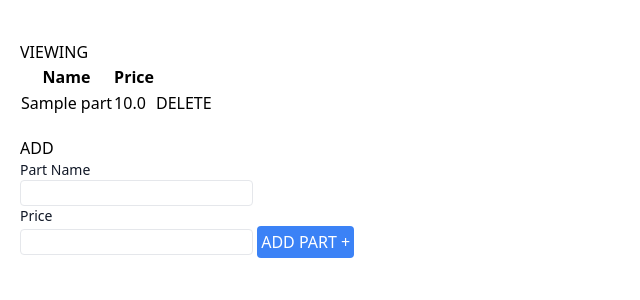
After one commit to bennyboy15/consignment_parts, a Flask app: page /test in a window 1280 px wide. The commit adds this page. Shown: the top 300 px of the page, without its empty margins (0-640 px from the left). Run offline with Flask 3, Linux system fonts and the light colour scheme; tables that the repository leaves empty hold one stand-in row (values such as "Sample post"); some libraries are stand-ins or nearby versions.

Commit message:
Test page

```diff
--- a/app.py
+++ b/app.py
@@ -4,6 +4,7 @@ from flask_migrate import Migrate
 import os
 from dotenv import load_dotenv
 from flask_login import LoginManager
+from flask_wtf import CSRFProtect
 
 db = SQLAlchemy()
 load_dotenv()
@@ -11,6 +12,7 @@ load_dotenv()
 # FACTORY DESIGN PATTERN
 def create_app():
     app = Flask(__name__, template_folder='application/templates', static_folder='application/static', static_url_path='/')
+    #csrf = CSRFProtect(app)
     app.config['SQLALCHEMY_DATABASE_URI'] = 'sqlite:///./consignment.db'
     app.secret_key = os.getenv("SECRET_KEY")
     db.init_app(app)
--- a/application/templates/orders.html
+++ b/application/templates/orders.html
@@ -18,8 +18,8 @@
             </svg>
         </button>
     </div>
+
     <button type="button" id="orderBtn" class="px-3 py-2 bg-blue-700 rounded text-sm font-medium text-white hover:bg-blue-900">New Order +</button>
-
     <!-- Dropdown Menu -->
     <div id="customer-dropdown"
         class="absolute top-full left-0 mt-1 z-50 w-56 hidden rounded border border-gray-300 bg-white shadow-lg">
@@ -29,9 +29,10 @@
         </a>
         {% endfor %}
     </div>
+</div>
 
     {% if request.args.get("customer_id") %}
-    <div class="mt-2 flex items-center gap-4">
+        <div class="my-2 flex items-center gap-4">
             <p class="text-sm text-gray-600">
             Showing orders for <strong> {{ selected_customer.name }}
             </strong>
@@ -42,7 +43,6 @@
             </a>
         </div>
     {% endif %}
-</div>
 
 <!----------------------- MODAL -------------------------------->
 <div id="crud-modal-bg" class="fixed hidden inset-0 bg-gray-900/50 z-40"></div>
--- /dev/null
+++ b/application/templates/test.html
@@ -0,0 +1,54 @@
+<!DOCTYPE html>
+<html lang="en">
+
+<head>
+    <meta charset="UTF-8">
+    <meta name="viewport" content="width=device-width, initial-scale=1.0">
+    <title>Test</title>
+    <script src="https://cdn.tailwindcss.com"></script>
+</head>
+
+<body class="p-5">
+
+    <div class="my-5">
+        <h1>VIEWING</h1>
+        <table>
+            <thead>
+                <tr>
+                    <th>Name</th>
+                    <th>Price</th>
+                </tr>
+            </thead>
+            <tbody>
+                {% for part in parts %}
+                <tr>
+                    <td>{{ part.name }}</td>
+                    <td>{{ part.price }}</td>
+                    <td>
+                        <form action="{{ url_for('delete_part', id=part.id) }}" method="POST">
+                            <button type="submit">DELETE</button>
+                        </form>
+                    </td>
+                </tr>
+                {% endfor %}
+            </tbody>
+        </table>
+    </div>
+
+    <div class="mb-5">
+        <h1>ADD</h1>
+        <form action="{{ url_for('test') }}" method="POST">
+            {{ form.hidden_tag() }}
+
+            {{ form.name.label(class="block text-sm font-medium text-gray-900") }}
+            {{ form.name(class="border rounded") }}
+
+            {{ form.price.label(class="block text-sm font-medium text-gray-900") }}
+            {{ form.price(class="border rounded") }}
+
+            <button type="submit" class="bg-blue-500 rounded p-1 text-white">ADD PART +</button>
+        </form>
+    </div>
+
+</body>
+</html>
--- a/forms.py
+++ b/forms.py
@@ -1,5 +1,5 @@
 from flask_wtf import FlaskForm
-from wtforms import StringField, PasswordField, SubmitField
+from wtforms import FloatField, StringField, PasswordField, SubmitField
 from wtforms.validators import DataRequired, Email
 
 class LoginForm(FlaskForm):
@@ -11,3 +11,7 @@ class RegisterForm(FlaskForm):
     username = StringField('Email address', validators=[DataRequired(), Email()])
     password = PasswordField('Password', validators=[DataRequired()])
     submit = SubmitField('Sign up')
+
+class PartForm(FlaskForm):
+    name = StringField('Part Name', validators=[DataRequired()])
+    price = FloatField('Price', validators=[DataRequired()])
--- a/routes.py
+++ b/routes.py
@@ -1,5 +1,5 @@
 from flask import flash, redirect, render_template, request, url_for
-from forms import LoginForm, RegisterForm
+from forms import LoginForm, PartForm, RegisterForm
 from models import User, Customer, Part, Order, OrderItem
 from flask_bcrypt import Bcrypt
 from flask_login import login_manager, login_required, login_user, logout_user, current_user
@@ -8,6 +8,35 @@ from sqlalchemy.orm import joinedload
 bcrypt = Bcrypt()
 
 def register_routes(app, db):
+
+    @app.route("/test", methods=['GET', 'POST'])
+    def test():
+        form = PartForm()
+        if request.method == 'POST':
+            if form.validate_on_submit():
+                new_part = Part(name=form.name.data, price=form.price.data)
+                try:
+                    db.session.add(new_part)
+                    db.session.commit()
+                    return redirect(url_for('test'))
+                except:
+                    return "Error when saving to database"
+            return "Form not valid!"
+        parts = Part.query.all()
+        return render_template("test.html", parts=parts, form=form)
+
+    @app.route("/delete_part/<int:id>", methods=['POST'])
+    def delete_part(id):
+        part = Part.query.filter_by(Part.id == id).first()
+        if part:
+            try:
+                db.session.delete(part)
+                db.session.commit()
+                return redirect(url_for('test'))
+            except:
+                return "Error when deleting"
+        else:
+            return "Part does not exist"
 
     @app.login_manager.user_loader
     def load_user(user_id):
```
Lines whose indentation alone changed are shown as unchanged.
